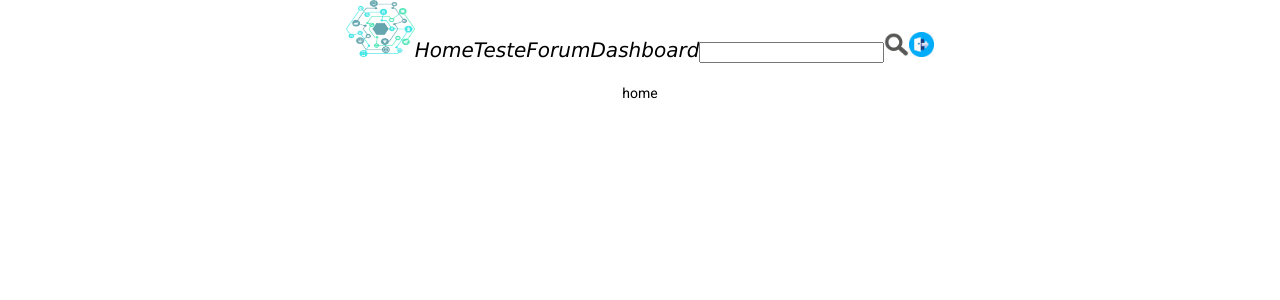
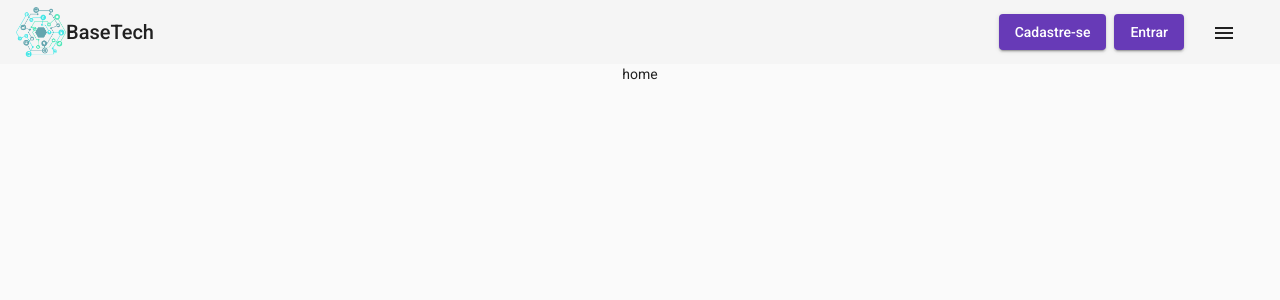
Before and after one commit to LukasRusso/DCT-ANG, an Angular app: page / in a window 1280 px wide. Shown: the top 300 px of the page. Built offline with nearby package versions, Linux system fonts and the light colour scheme.

Commit message:
alteração do visual do menu

```diff
--- a/src/app/core/padrao-page/padrao-page.component.html
+++ b/src/app/core/padrao-page/padrao-page.component.html
@@ -1,33 +1,38 @@
-<div class="content">
-  <div class="navBar">
-    <nav class="menu">
-      <ul>
-        <img class="logo" src="../../../assets/images/BaseTechLogo.png" />
-        <li (click) = "handleNavigation('')">Home</li>
-        <li (click) = "handleNavigation('teste')">Teste</li>
-        <li (click) = "handleNavigation('forum')">Forum</li>
-        <li (click) = "handleNavigation('dashboard')">Dashboard</li>
-        <li>
-          <input type="text" />
-          <input
-            class="pesquisa"
-            type="image"
-            src="../../../assets/images/pesquisa.png"
-            alt="Submit"
-            width="25"
-            height="25"
-          />
-          <input
-            class="pesquisa"
-            type="image"
-            src="../../../assets/images/sair.jpg"
-            alt="Submit"
-            width="25"
-            height="25"
-          />
-        </li>
-      </ul>
-    </nav>
-  </div>
-  <router-outlet></router-outlet>
-</div>
+<mat-toolbar>
+  <img class="logo" src="../../../assets/images/BaseTechLogo.png" />
+  <span>BaseTech</span>
+  <span class="example-spacer"></span>
+  <button
+    mat-raised-button
+    color="primary"
+    (click)="handleNavigation('cadastro')"
+  >
+    Cadastre-se
+  </button>
+  <button mat-raised-button color="primary" (click)="handleNavigation('login')">
+    Entrar
+  </button>
+  <button type="button" mat-button (click)="drawer.toggle()">
+    <mat-icon>menu</mat-icon>
+  </button>
+</mat-toolbar>
+
+<mat-sidenav-container>
+  <mat-sidenav #drawer class="example-sidenav" position="end">
+    <div class="link" (click)="handleNavigation('')">
+      <mat-icon>home</mat-icon> Home
+    </div>
+    <div class="link" (click)="handleNavigation('teste')">
+      <mat-icon>content_paste</mat-icon>Teste
+    </div>
+    <div class="link" (click)="handleNavigation('forum')">
+      <mat-icon>school</mat-icon>Forum
+    </div>
+    <div class="link" (click)="handleNavigation('dashboard')">
+      <mat-icon>vertical_split</mat-icon>Dashboard
+    </div>
+  </mat-sidenav>
+  <section class="example-sidenav-content">
+    <router-outlet></router-outlet>
+  </section>
+</mat-sidenav-container>
--- a/src/app/core/padrao-page/padrao-page.component.scss
+++ b/src/app/core/padrao-page/padrao-page.component.scss
@@ -1,44 +1,49 @@
 .logo {
-  width: 69px;
-  height: 57px;
+  width: 50px;
+  height: 50px;
   margin: auto;
   left: 50%;
 }
 
-.fundo {
-  background: #dffcfc;
+.example-spacer {
+  flex: 1 1 auto;
 }
 
-
-.menu ul {
-  padding: 0px;
-  margin: auto;
-  list-style: none;
-}
-.menu ul li {
-  display: inline;
-  font-family: Verdana, Geneva, Tahoma, sans-serif;
-  font-style: italic;
-  font-size: 20px;
-}
-.menu ul li a {
-  padding: 2px 10px;
-  display: inline-block;
-
-  /* visual do link */
-  text-decoration: none;
+button {
+  margin: 8px 8px 8px 0;
 }
 
-.menu ul li a:hover {
-  background-color: #bffaf2;
+.example-sidenav {
+  width: 250px;
 }
 
-.content{
-    display: flex;
-    flex-direction: column;
-    align-items: center;
+.example-sidenav-content {
+  display: flex;
+  height: 90vh;
+  justify-content: center;
 }
 
-.navBar{
-    margin-bottom: 20px;
+.link {
+  min-height: var(--paper-item-min-height, 48px);
+  cursor: pointer;
+  box-sizing: border-box;
+  outline: 0;
+  color: var(--yt-spec-text-primary);
+  display: -ms-flexbox;
+  display: -webkit-flex;
+  display: flex;
+  -ms-flex-direction: row;
+  -webkit-flex-direction: row;
+  flex-direction: row;
+  -ms-flex-align: center;
+  -webkit-align-items: center;
+  align-items: center;
+  font-family: "Roboto", "Arial", sans-serif;
+  font-size: 1.4rem;
+  line-height: 2rem;
+  font-weight: 500;
 }
+
+.link:hover{
+  background-color: lightgrey;
+}
```
Also changed, not shown: src/app/app.module.ts (+12 -7 lines).
